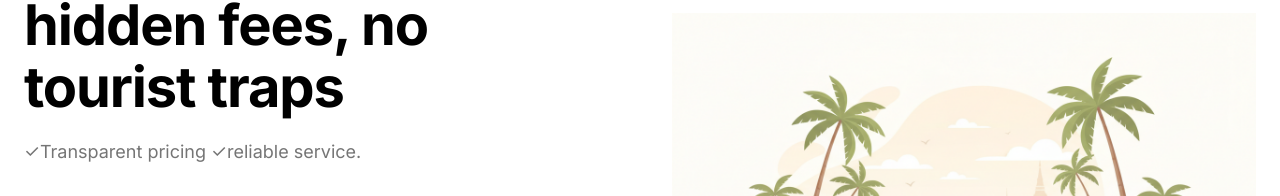
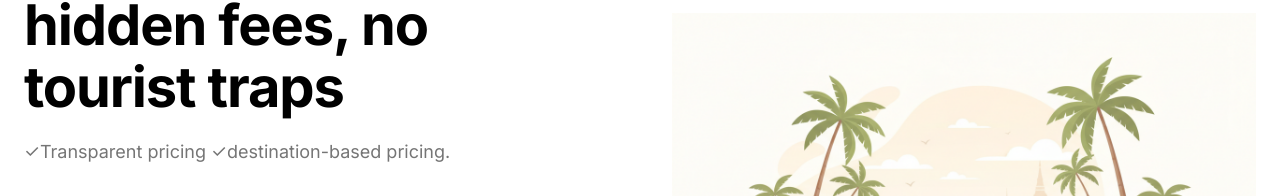
Before and after one commit to mrchaitaxisamui/koh-samui-taxi-service, a plain HTML site: page index.html in a window 1280 px wide. Shown: the part 256-452 px from the top of the page. Drawn offline with Linux system fonts and the light colour scheme; a web font is replaced by a local one.

Commit message:
Your message

```diff
--- a/index.html
+++ b/index.html
@@ -42,7 +42,7 @@
         <div class="hero-container">
             <div class="hero-content">
                 <h1 class="hero-title">Go anywhere on Koh Samui, No hidden fees, no tourist traps</h1>
-                <p class="hero-subtitle">✓Transparent pricing ✓reliable service.</p>
+                <p class="hero-subtitle">✓Transparent pricing ✓destination-based pricing.</p>
 
                 <div class="booking-form">
                     <div class="form-field">
```
